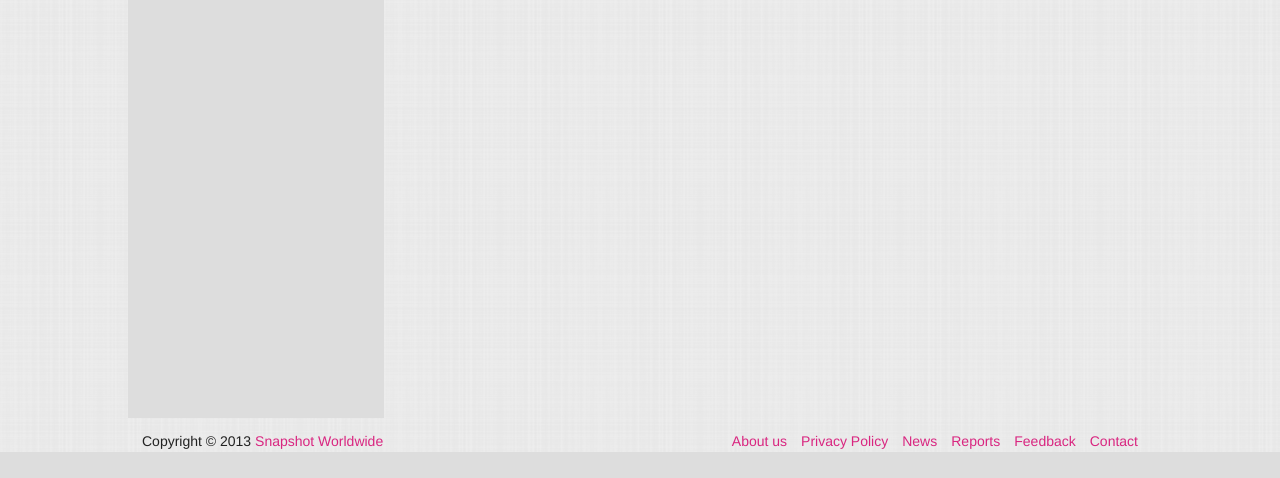
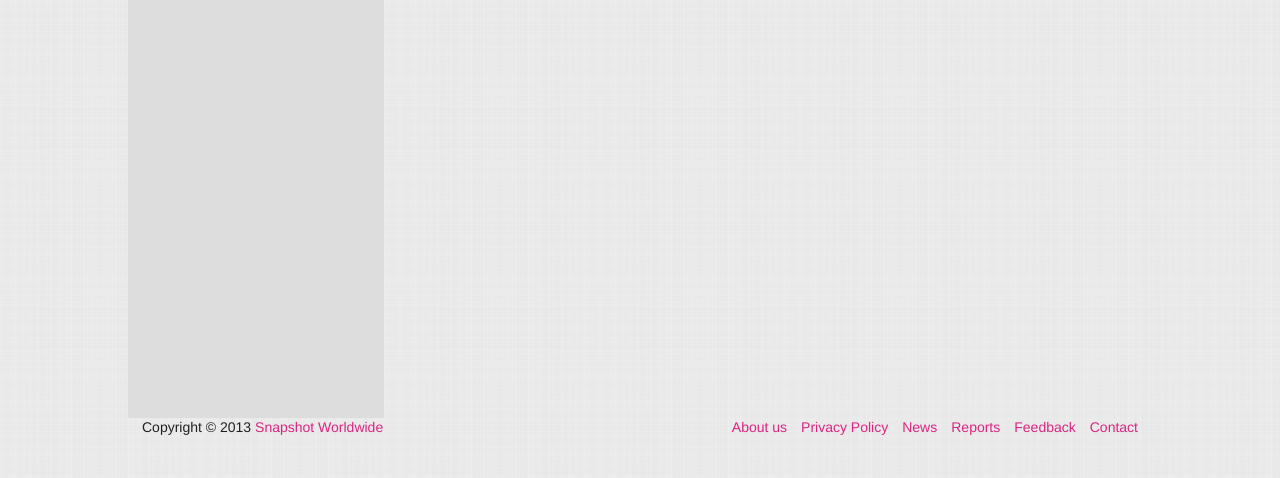
Before and after one commit to myowin76/ria, a plain HTML site: page index.html in a window 1280 px wide. Shown: the part 572-1050 px from the top of the page. Before the commit the page ends 1024 px from the top, so only its background shows below. Drawn offline with Linux system fonts and the light colour scheme.

Commit message:
persistant footer added

```diff
--- a/css/sass/partials/layout.scss
+++ b/css/sass/partials/layout.scss
@@ -1,12 +1,14 @@
 html{
 	background: url(../images/site_bg/bg_fabric.png) repeat #ddd;
+	height: 100%;
 }
 
 body{
+
 	font-family: $font-family-default;
 	font-size: $font-size-default;
 	width: 100%;
-	min-height: 100%;
+	height: 100%;
 	// font-size: 1em;
   line-height: 1.4;
   a{
@@ -20,6 +22,8 @@ body{
 
 .wrapper{
 	@include clearfix;
+	min-height:100%;
+   	position:relative;
 	.ria-inner{
 		width: 80%;
 		// padding: 0 20px;
@@ -52,6 +56,8 @@ body{
 
 	.container{
 		overflow: hidden;
+   	padding-bottom:60px;   /* Height of the footer */
+   	min-height: 100%;
 		aside{
 			@include clearfix;
 			@include box-sizing(border-box);
@@ -70,7 +76,12 @@ body{
 
 	footer{
 		@include clearfix;
-		padding-top: 1em;
+		position:absolute;
+		bottom:0;
+		width:100%;
+		height:60px;   /* Height of the footer */
+
+		// padding-top: 1em;
 		.copyright{
 			float: left;
 			width: auto;
--- a/index.html
+++ b/index.html
@@ -47,14 +47,15 @@
             </div>
           </header>
           <div class="container">
-            <div class="ria-inner">
+            <div class="ria-inner main">
               <aside>
-                <p style="height: 900px;">side content here</p>
+                <p style="height: 900px;"></p>
               </aside>
               <div class="content">
                 <!-- <p style="height: 900px;">Photos Grids Display Here...</p> -->
                 <div id="photos-viewer">
-                  <div class="item block">
+
+                  <!-- <div class="item block">
                     <div class="thumb-wrap">
                       <div class="thumb">
                         <img alt="Tesco_express_nottingham_29.04.2013_37" src="http://s3.amazonaws.com/SnapshotWorldWide/photos/photos/000/000/8162/medium/Tesco_Express_Nottingham_29.04.2013_37.jpg?1367772318">
@@ -80,7 +81,7 @@
                       <h2>Tesco</h2>
                       <a href="#" class="more_link">View Details</a>
                     </div>
-                  </div>
+                  </div> -->
 
 
                 </div>
```
Also changed, not shown: css/application.css, css/partials/layout.css.
